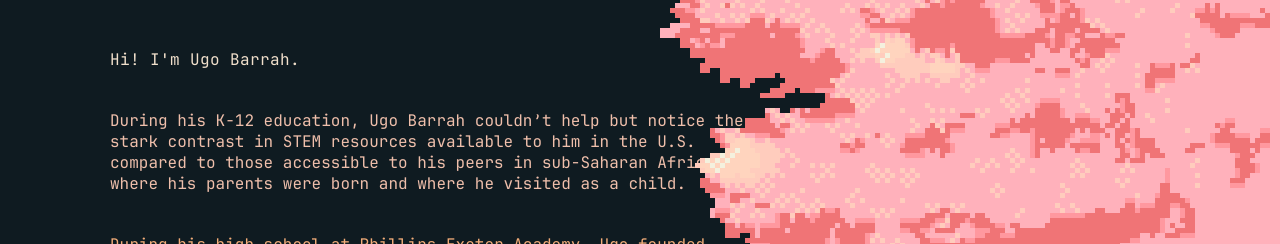
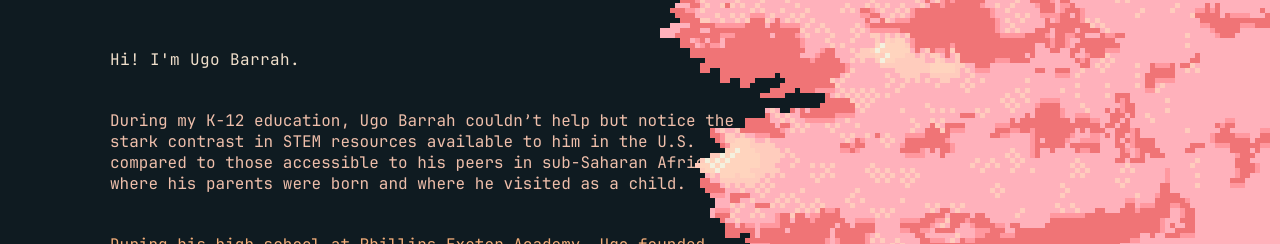
Before and after one commit to ubbarrah/ugobarrah, a React (Create React App) app: page / in a window 1280 px wide. Shown: the part 520-764 px from the top of the page. Built offline with nearby package versions, Linux system fonts and the light colour scheme.

Commit message:
Update index.js

```diff
--- a/src/components/Home/index.js
+++ b/src/components/Home/index.js
@@ -30,7 +30,7 @@ const Home = () => {
             </div>
             <div className='sen2'>
 
-                During his K-12 education, Ugo Barrah couldn’t help but notice the stark contrast
+                During my K-12 education, Ugo Barrah couldn’t help but notice the stark contrast
                 in STEM resources available to him in the U.S. compared to those accessible to his
                 peers in sub-Saharan Africa, where his parents were born and where he visited as a child.
 
```
